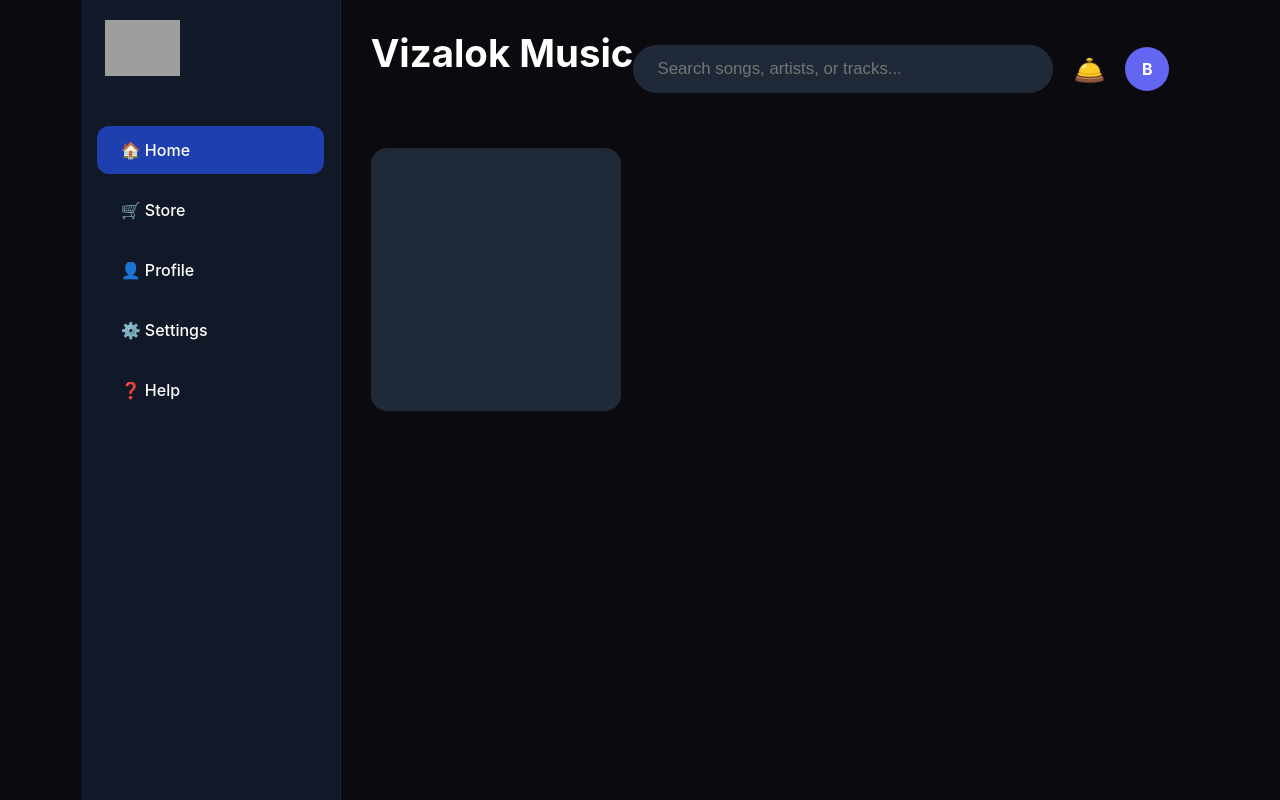
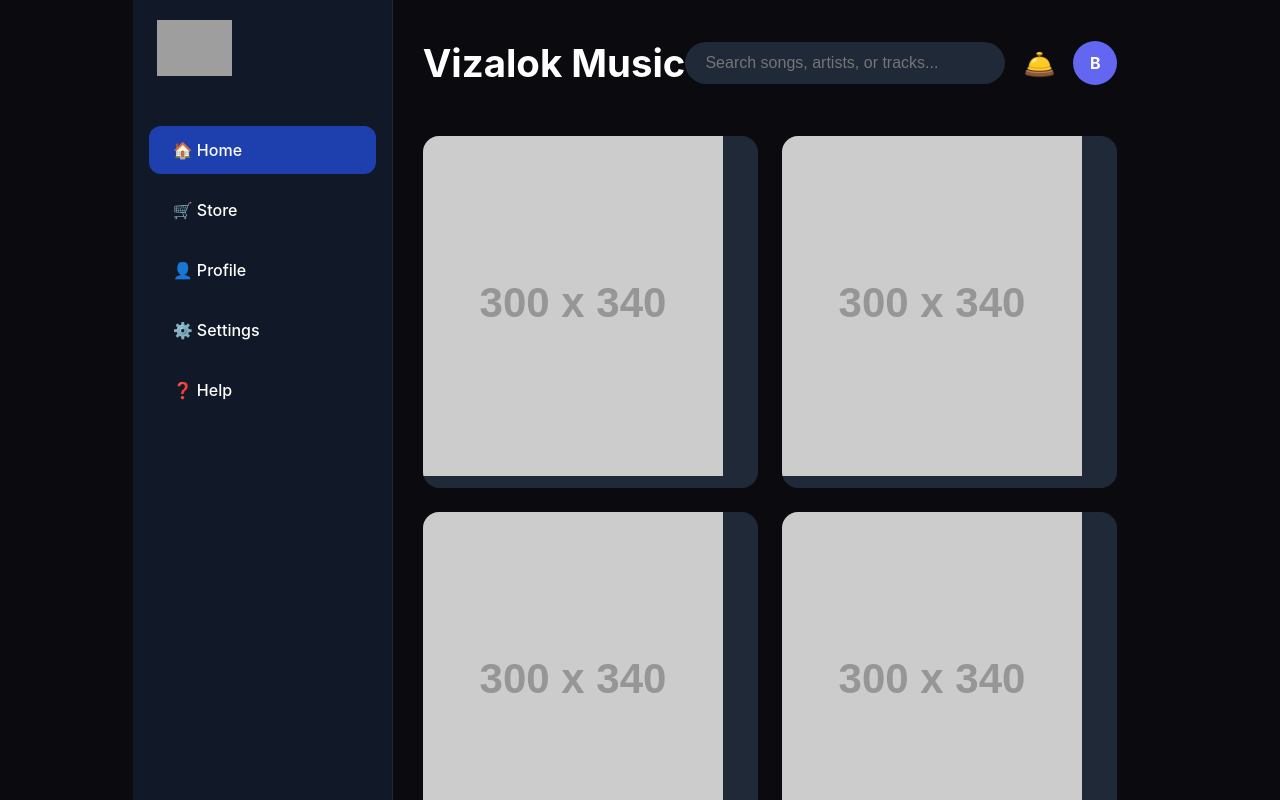
Before and after one commit to knoxzic/VIZALOK, a plain HTML site: page music/dashboard.html in a window 1280 px wide. Drawn offline with Linux system fonts and the light colour scheme; grey boxes are pictures that could not be loaded; placeholder pictures from the web are drawn by us.

Commit message:
Update dashboard.html

```diff
--- a/music/dashboard.html
+++ b/music/dashboard.html
@@ -59,24 +59,23 @@
       align-items: center;
       margin-bottom: 40px;
     }
+    .main-title {
+      font-size: 2.4rem;
+      font-weight: 700;
+    }
     .search-bar {
       background: #1f2937;
       border: none;
-      padding: 14px 24px;
+      padding: 12px 20px;
       border-radius: 9999px;
-      width: 420px;
+      width: 320px;           /* Smaller search bar */
       color: white;
-      font-size: 1.05rem;
+      font-size: 1rem;
     }
     .top-right {
       display: flex;
       align-items: center;
-      gap: 20px;
-    }
-    .main-title {
-      font-size: 2.4rem;
-      font-weight: 700;
-      margin-bottom: 32px;
+      gap: 18px;
     }
     .grid {
       display: grid;
@@ -128,4 +127,11 @@
 
       <!-- Content Grid -->
       <div class="grid">
-        <div class="card"><img src="https://via.placeholder.com/300x340/1e2937/64748b?text=
+        <div class="card"><img src="https://via.placeholder.com/300x340/1e2937/64748b?text=Track+1" alt=""></div>
+        <div class="card"><img src="https://via.placeholder.com/300x340/1e2937/64748b?text=Track+2" alt=""></div>
+        <div class="card"><img src="https://via.placeholder.com/300x340/1e2937/64748b?text=Track+3" alt=""></div>
+        <div class="card"><img src="https://via.placeholder.com/300x340/1e2937/64748b?text=Track+4" alt=""></div>
+        <div class="card"><img src="https://via.placeholder.com/300x340/1e2937/64748b?text=Track+5" alt=""></div>
+        <div class="card"><img src="https://via.placeholder.com/300x340/1e2937/64748b?text=Track+6" alt=""></div>
+        <div class="card"><img src="https://via.placeholder.com/300x340/1e2937/64748b?text=Track+7" alt=""></div>
+        <div class="card"><img src="https://via.placeholder.com/300x340/1e2937/64748b?text=Track+8" alt=""></div>
```
